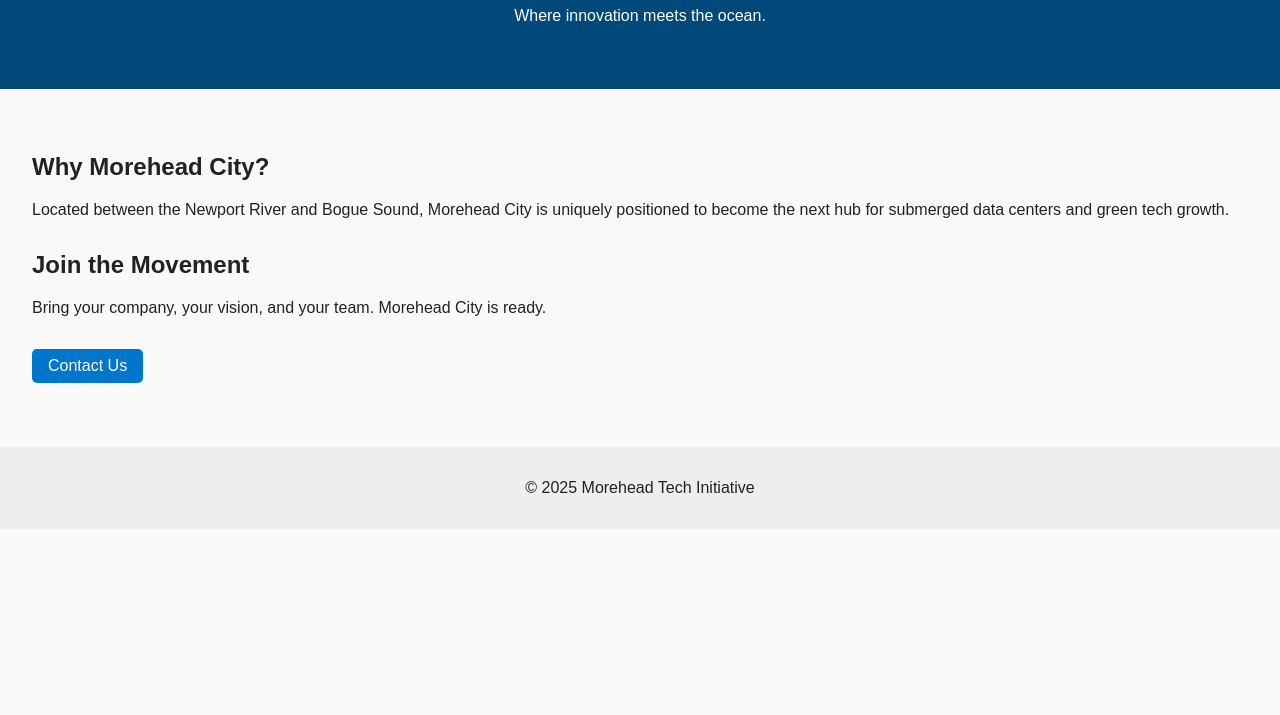
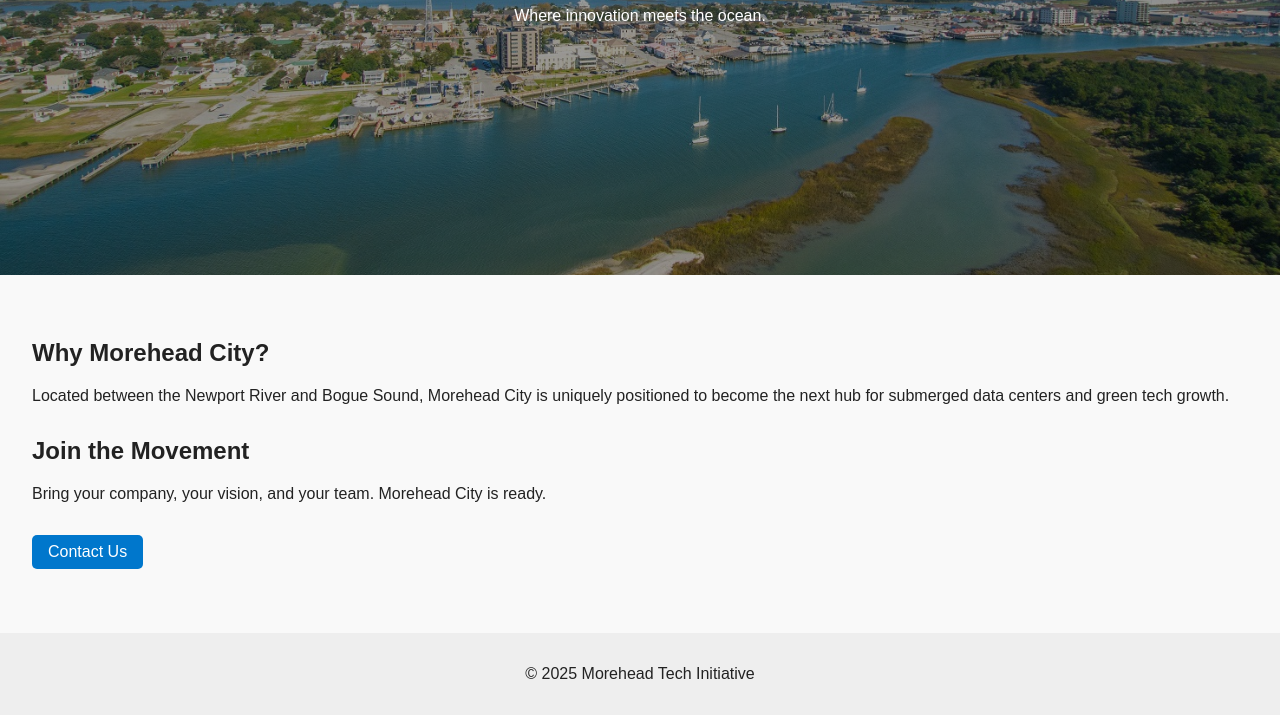
Before and after one commit to MoreheadTech/MoreheadTechSite, a plain HTML site: page index.html in a window 1280 px wide. Shown: the part 121-836 px from the top of the page. Before the commit the page ends 800 px from the top, so only its background shows below. Drawn offline with Linux system fonts and the light colour scheme.

Commit message:
Update style.css

```diff
--- a/style.css
+++ b/style.css
@@ -7,11 +7,31 @@ body {
 }
 
 header {
-  background: #00497a;
+  background: url('assets/MHC.jpg') center center / cover no-repeat;
   color: white;
   text-align: center;
   padding: 3rem 1rem;
+  position: relative;
+  min-height: 300px;
 }
+
+header::after {
+  content: "";
+  position: absolute;
+  top: 0;
+  left: 0;
+  width: 100%;
+  height: 100%;
+  background: rgba(0, 0, 0, 0.4); /* semi-dark overlay for text readability */
+  z-index: 0;
+}
+
+header h1,
+header p {
+  position: relative;
+  z-index: 1;
+}
+
 
 main {
   padding: 2rem;
```
